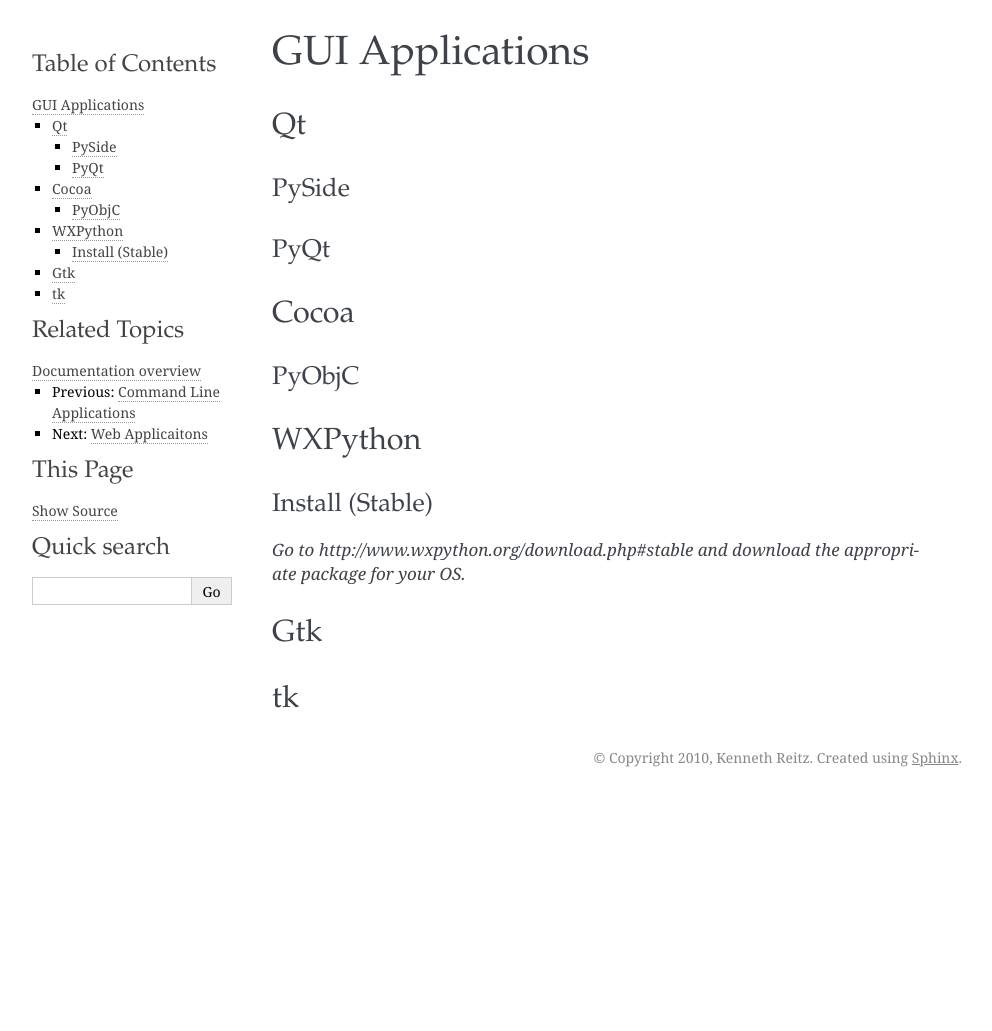
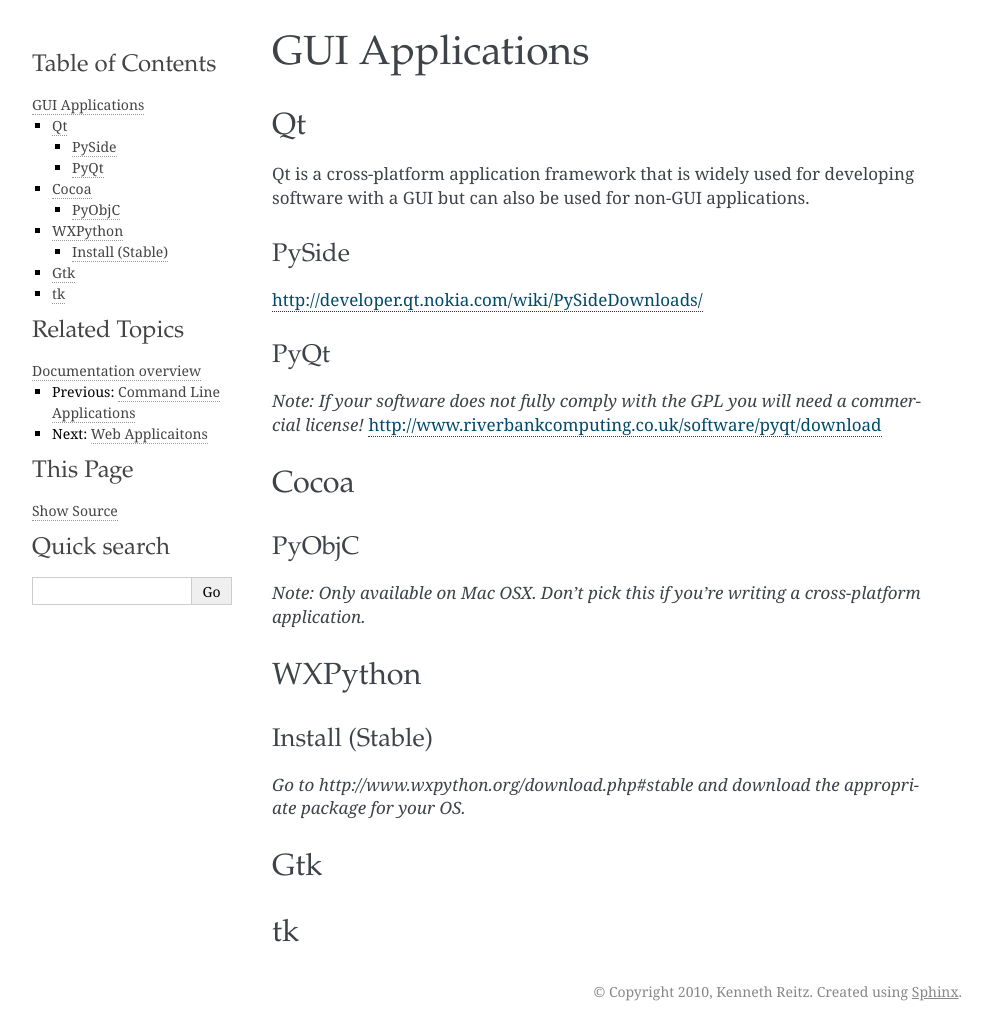
Before and after one commit to realpython/python-guide, a Sphinx documentation site: the page built from docs/scenarios/gui.rst, in a window 1280 px wide. Shown: the whole page, without its empty margins (148-1140 px from the left). Built offline with Sphinx 7.4.7, drawn with Linux system fonts in a browser that asks for light colours; before the commit the page ends 900 px from its top, so only the background shows below that.

Commit message:
Added more basic GUI info.

```diff
--- a/docs/scenarios/gui.rst
+++ b/docs/scenarios/gui.rst
@@ -4,20 +4,23 @@
 
 Qt
 ::
+Qt is a cross-platform application framework that is widely used for developing software with a GUI but can also be used for non-GUI applications.
 
 PySide
 ------
+http://developer.qt.nokia.com/wiki/PySideDownloads/
 
 PyQt
 ----
-
+*Note: If your software does not fully comply with the GPL you will need a commercial license!*
+http://www.riverbankcomputing.co.uk/software/pyqt/download
 
 Cocoa
 :::::
 
 PyObjC
 ------
-
+*Note: Only available on Mac OSX. Don't pick this if you're writing a cross-platform application.*
 
 WXPython
 ::::::::
```
